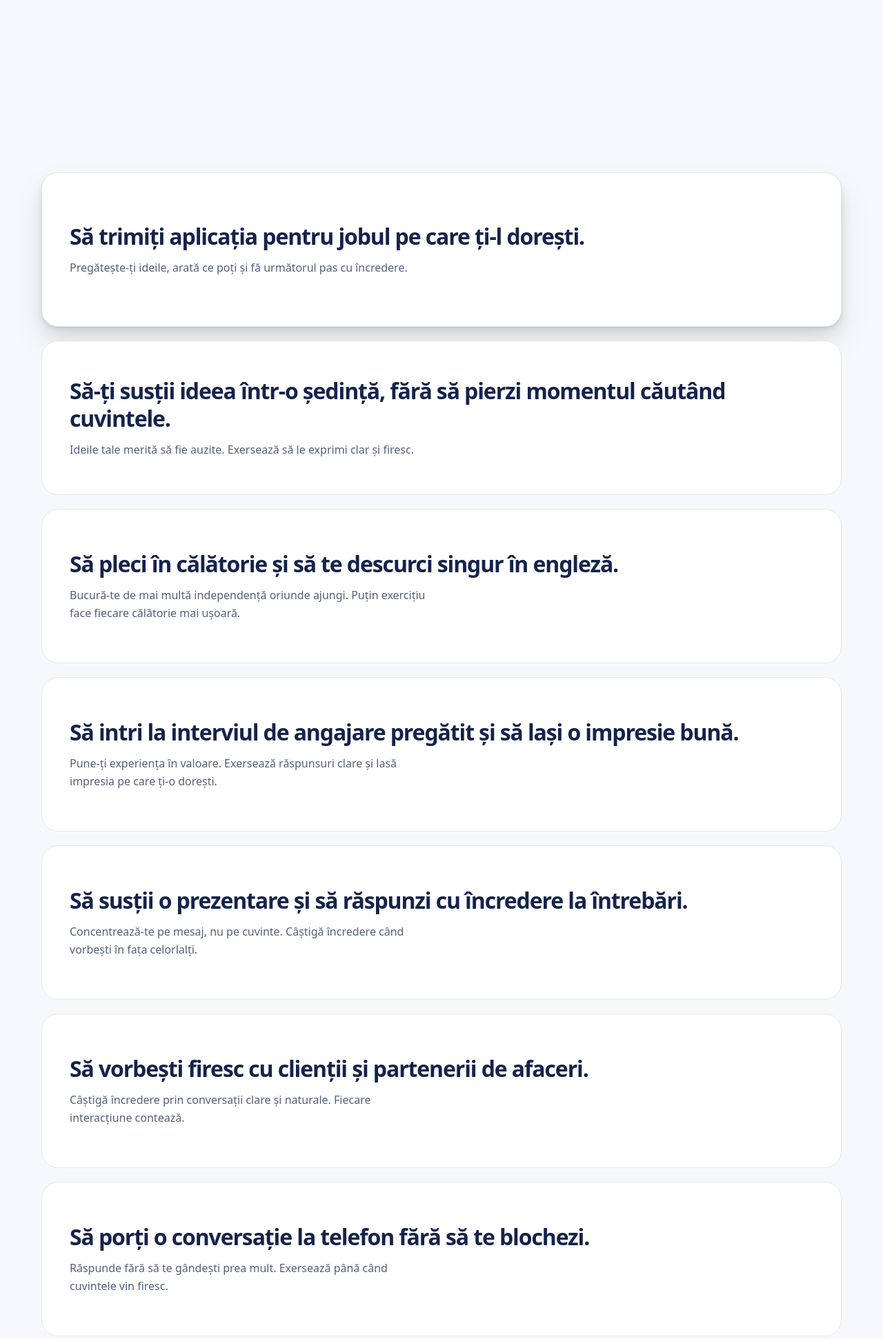
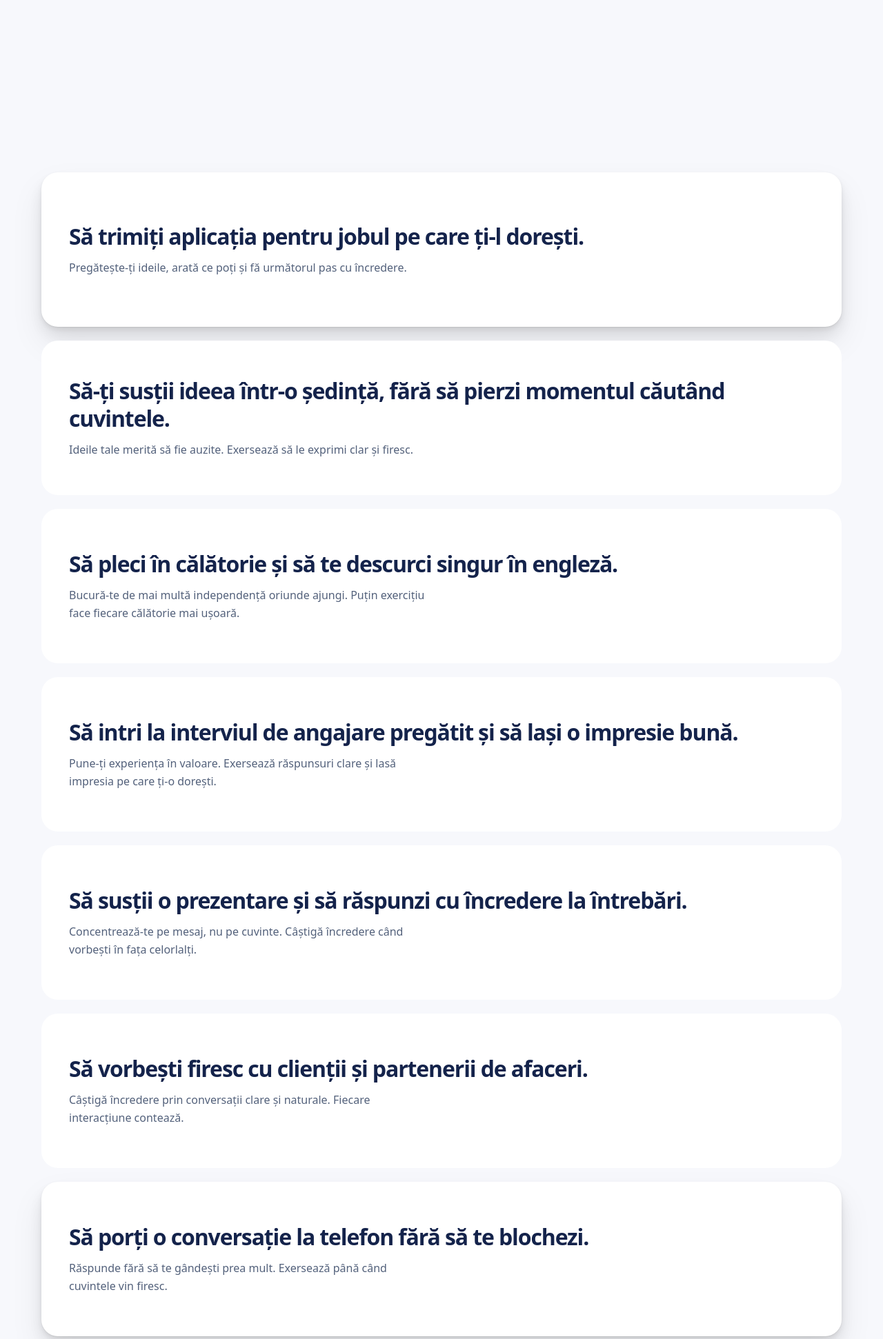
Before and after one commit to deputy-proxy/easyenglish-ro, a Laravel app: page / in a window 1280 px wide. Shown: the part 873-2815 px from the top of the page at 69% size. Run offline with Laravel 12, Linux system fonts and the light colour scheme; data comes from the database, SQL or seed files in the repository; data that the repository does not hold is empty; style sheets or scripts are compiled from the project's sources; some libraries are stand-ins or nearby versions.

Commit message:
Refine stacked pain-point card styling (#377)

```diff
--- a/resources/css/app.css
+++ b/resources/css/app.css
@@ -326,7 +326,8 @@ html {
     box-shadow: none;
 }
 
-[data-pain-point-stack].is-stacking-enabled [data-pain-point-card].has-stack-shadow {
+[data-pain-point-stack].is-stacking-enabled [data-pain-point-card].has-stack-shadow,
+[data-pain-point-stack].is-stacking-enabled [data-pain-point-card]:last-child {
     box-shadow: 0 1px 2px rgba(0, 0, 0, 0.07), 0 4px 8px rgba(0, 0, 0, 0.07), 0 12px 24px rgba(0, 0, 0, 0.08), 0 24px 48px rgba(0, 0, 0, 0.08);
 }
 
--- a/resources/views/public/home.blade.php
+++ b/resources/views/public/home.blade.php
@@ -98,7 +98,7 @@
             </div>
             <div class="pain-point-stack-list">
                 @foreach (['job', 'meeting', 'travel', 'interview', 'presentation', 'clients', 'phone'] as $index => $situation)
-                    <article class="pain-point-card relative flex min-h-[232px] flex-col justify-center rounded-[24px] border border-line bg-white px-6 py-8 sm:px-8 md:min-h-[224px] md:px-10" data-pain-point-card>
+                    <article class="pain-point-card relative flex min-h-[232px] flex-col justify-center rounded-[24px] bg-white px-6 py-8 sm:px-8 md:min-h-[224px] md:px-10" data-pain-point-card>
                         <div class="pain-point-card__content w-full" data-pain-point-content>
                             <h3 class="pain-point-card__title m-0 w-full text-[clamp(1.25rem,2.8vw,2rem)] font-semibold leading-[1.25] tracking-[-0.035em] text-ink" data-pain-point-title>{{ __('public.motivation_'.$situation) }}</h3>
                             <p class="pain-point-card__description mt-3 mb-0 max-w-[58ch] text-sm leading-relaxed text-muted sm:text-base" data-pain-point-description>{{ __('public.motivation_'.$situation.'_description') }}</p>
```
Also changed, not shown: tests/Feature/PublicBookingJourneyTest.php (+2 -0 lines), tests/js/pain-points.test.js (+4 -0 lines).
